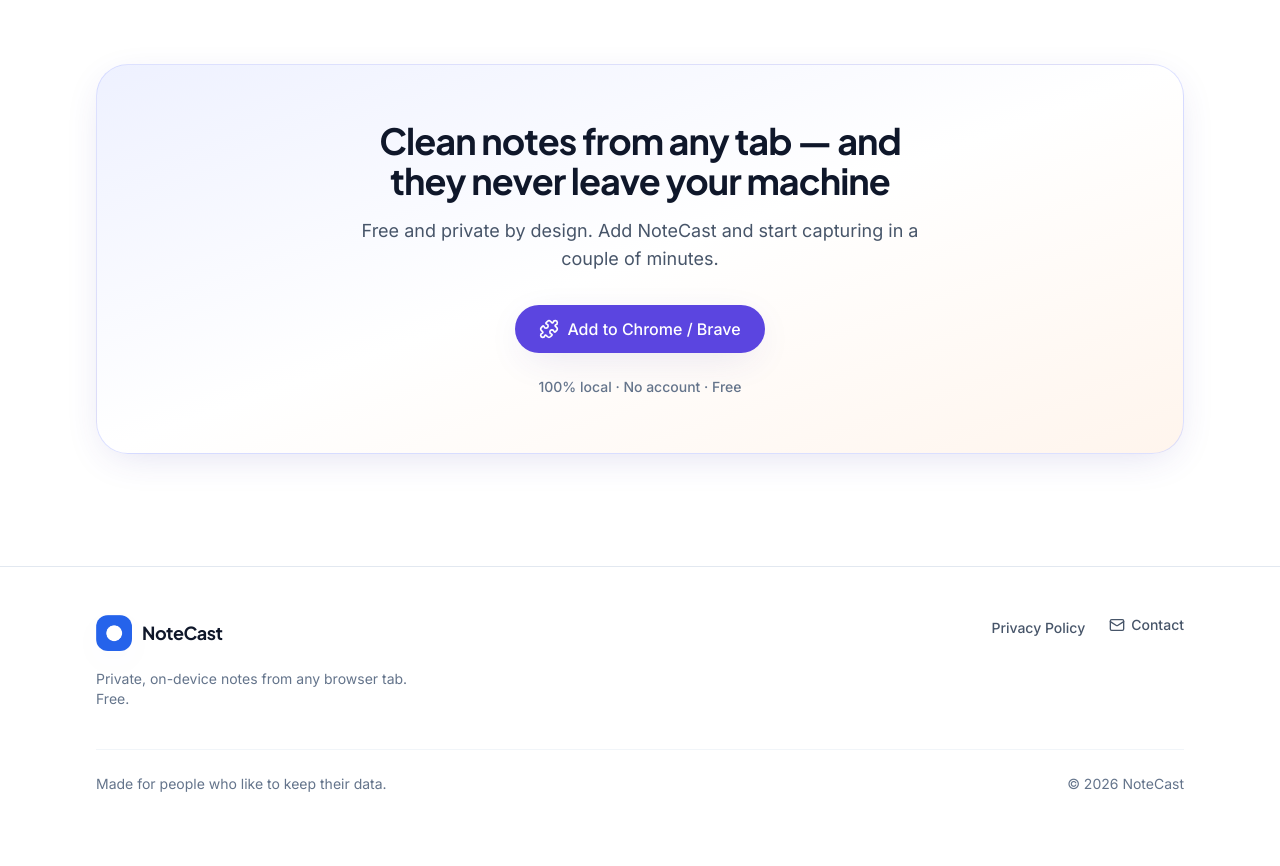
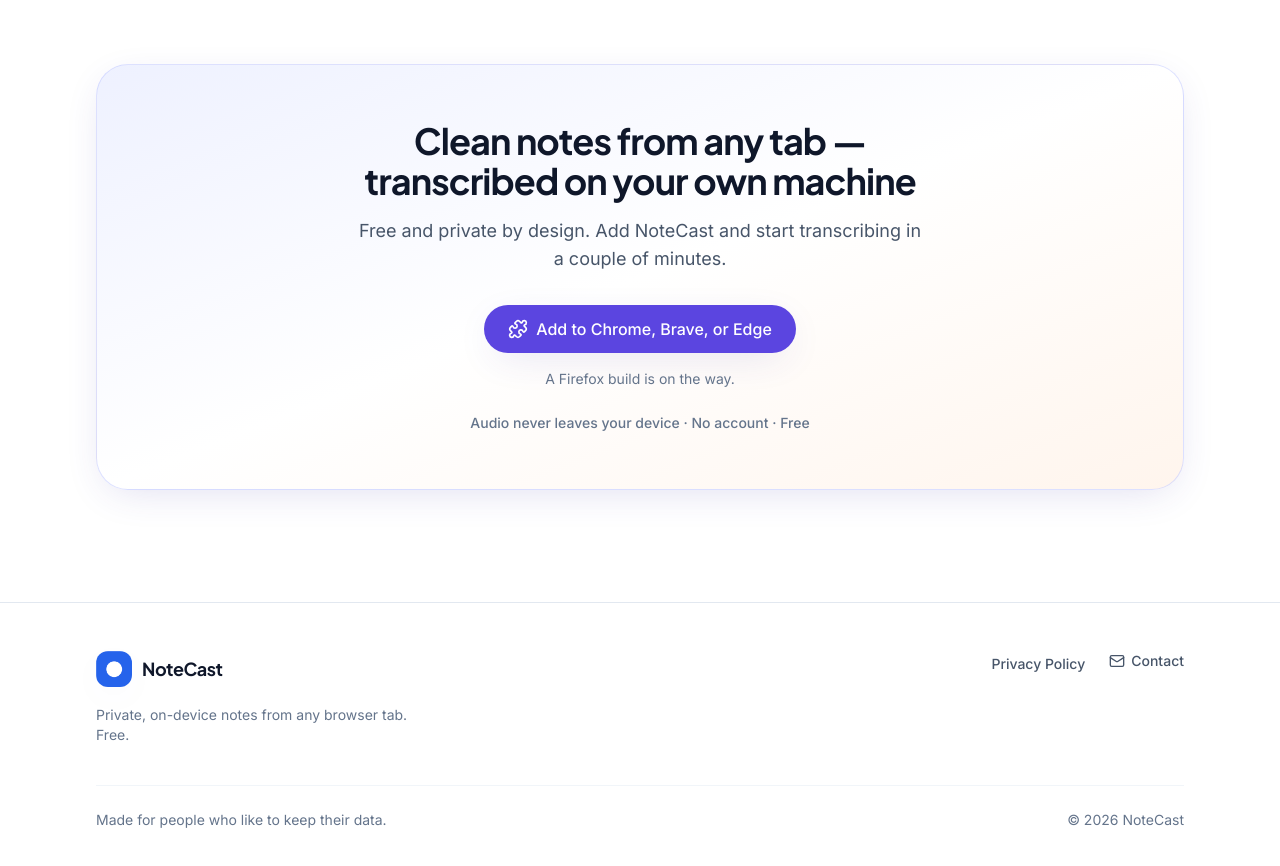
Before and after one commit to dukocuk/notecast-site, a React (Vite) app: page / in a window 1280 px wide. Shown: the part 6300-7166 px from the top of the page. Before the commit the page ends 7142 px from the top, so only its background shows below. Built offline with nearby package versions, Linux system fonts and the light colour scheme.

Commit message:
feat: update FinalCTA component text for clarity and browser compatibility

```diff
--- a/src/components/FinalCTA.tsx
+++ b/src/components/FinalCTA.tsx
@@ -25,25 +25,29 @@
             variants={fadeUp}
             className="mx-auto max-w-2xl text-3xl font-bold tracking-tight sm:text-4xl"
           >
-            Clean notes from any tab — and they never leave your machine
+            Clean notes from any tab — transcribed on your own machine
           </motion.h2>
           <motion.p
             variants={fadeUp}
             className="mx-auto mt-4 max-w-xl text-lg text-slate-600 text-pretty dark:text-slate-400"
           >
-            Free and private by design. Add NoteCast and start capturing in a
+            Free and private by design. Add NoteCast and start transcribing in a
             couple of minutes.
           </motion.p>
 
           <motion.div variants={fadeUp} className="mt-8 flex flex-col justify-center gap-3 sm:flex-row">
             <Button href={CHROME_STORE_URL} size="lg">
               <Puzzle className="h-5 w-5" aria-hidden />
-              Add to Chrome / Brave
+              Add to Chrome, Brave, or Edge
             </Button>
           </motion.div>
 
+          <motion.p variants={fadeUp} className="mt-4 text-sm text-slate-500 dark:text-slate-400">
+            A Firefox build is on the way.
+          </motion.p>
+
           <motion.p variants={fadeUp} className="mt-6 text-sm font-medium text-slate-500 dark:text-slate-400">
-            100% local · No account · Free
+            Audio never leaves your device · No account · Free
           </motion.p>
         </motion.div>
       </Container>
```
